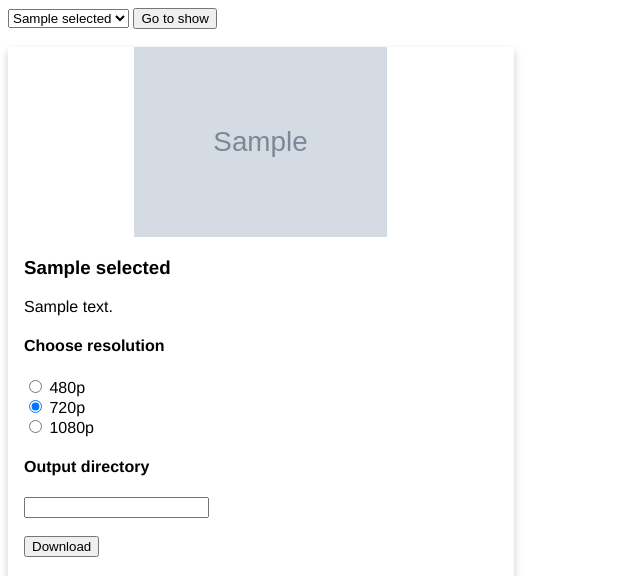
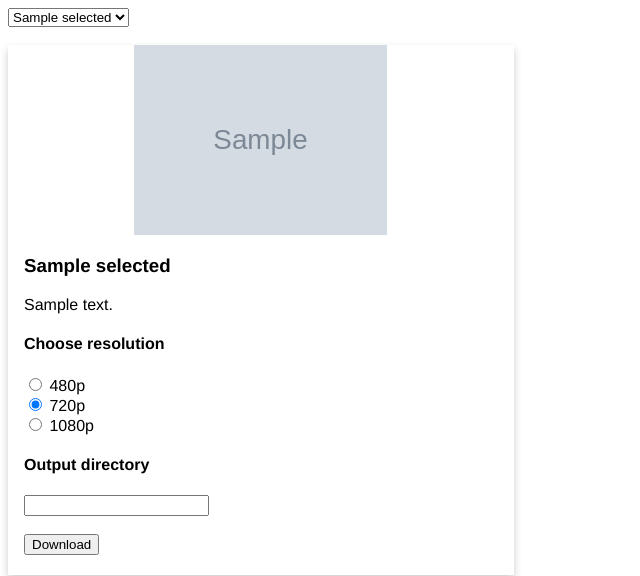
Before and after one commit to Shaance/anime_downloader, a Flask app: template templates/show.html in a window 1280 px wide. Shown: the top 576 px of the page, without its empty margins (0-640 px from the left). Run offline with Flask 2, Linux system fonts and the light colour scheme; the template is opened without the code that fills it: most values are stand-ins (such as "Sample title", 1, 10 or a date in 2020); grey boxes marked "Sample" are stand-in pictures; parts of the project's set-up code (start-up, migrations or seed data) failed here and were passed over.

Commit message:
remove unneeded button for selecting show

```diff
--- a/templates/show.html
+++ b/templates/show.html
@@ -10,14 +10,13 @@
 <form class="form-inline" method="POST" action="{{ url_for('select_new_show') }}">
     <div class="form-group">
         <label>
-            <select name="show" class="selectpicker form-control">
+            <select name="show" class="selectpicker form-control" onchange='this.form.submit()'>
                 <option value="{{ selected.name }}" selected>{{ selected.name }}</option>
                 {% for show in shows %}
                 <option value="{{ show.name }}">{{ show.name }}</option>
                 {% endfor %}
             </select>
         </label>
-        <button type="submit" class="btn btn-default">Go to show</button>
     </div>
 </form>
 
```
